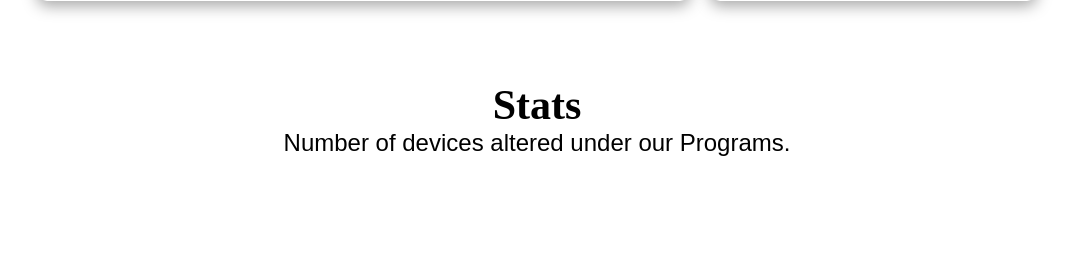
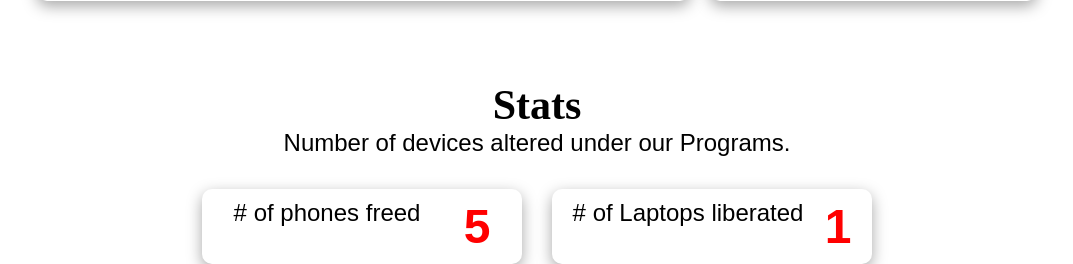
Before and after one commit to aayushjoshi2709/the_big_O_community, a Django app: page / in a window 1280 px wide. Shown: the part 2120-2384 px from the top of the page, without its empty margins (103-1176 px from the left). Before the commit the page ends 2276 px from the top, so only its background shows below. Run offline with Django 4.2, Linux system fonts and the light colour scheme.

Commit message:
added stats section

```diff
--- a/community_web_application/static/community_web_application/css/index.css
+++ b/community_web_application/static/community_web_application/css/index.css
@@ -214,3 +214,27 @@
         height: 400px;
     }
 }
+
+.stats-cards{
+    display: flex;
+    flex:1;
+    margin-top: 2rem;
+    gap:30px;
+    justify-content: center;
+    flex-wrap: wrap;
+}
+.stats-cards .card{
+    font-family: 'Times New Roman', Times, serif;
+    padding: 10px;
+    border-radius: 10px;
+    font-size: 24px;
+    width: 300px;
+    box-shadow: rgba(0, 0, 0, 0.35) 0px 5px 15px;
+    display: flex;
+    justify-content: space-around;
+}
+.stats-cards .card p:last-child{
+    color: red;
+    font-size: 48px;
+    font-weight: bold;
+}
--- a/community_web_application/templates/community_web_application/index.html
+++ b/community_web_application/templates/community_web_application/index.html
@@ -68,10 +68,10 @@
     <p>Number of devices altered under our Programs.</p>
     <div class="stats-cards">
         <div class="card">
-
+            <p># of phones freed</p> <p>5</p>
         </div>
         <div class="card">
-
+            <p># of Laptops liberated</p> <p>1</p>
         </div>
     </div>
 </section>
```
